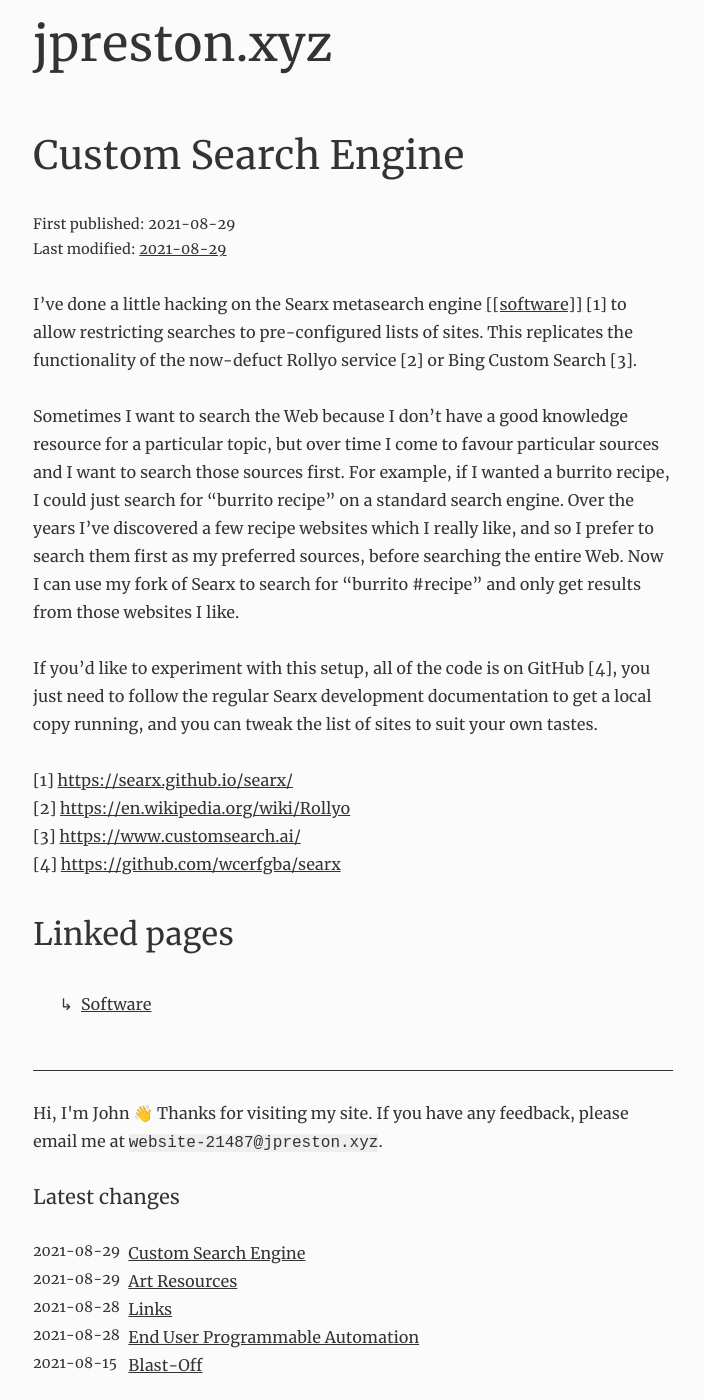
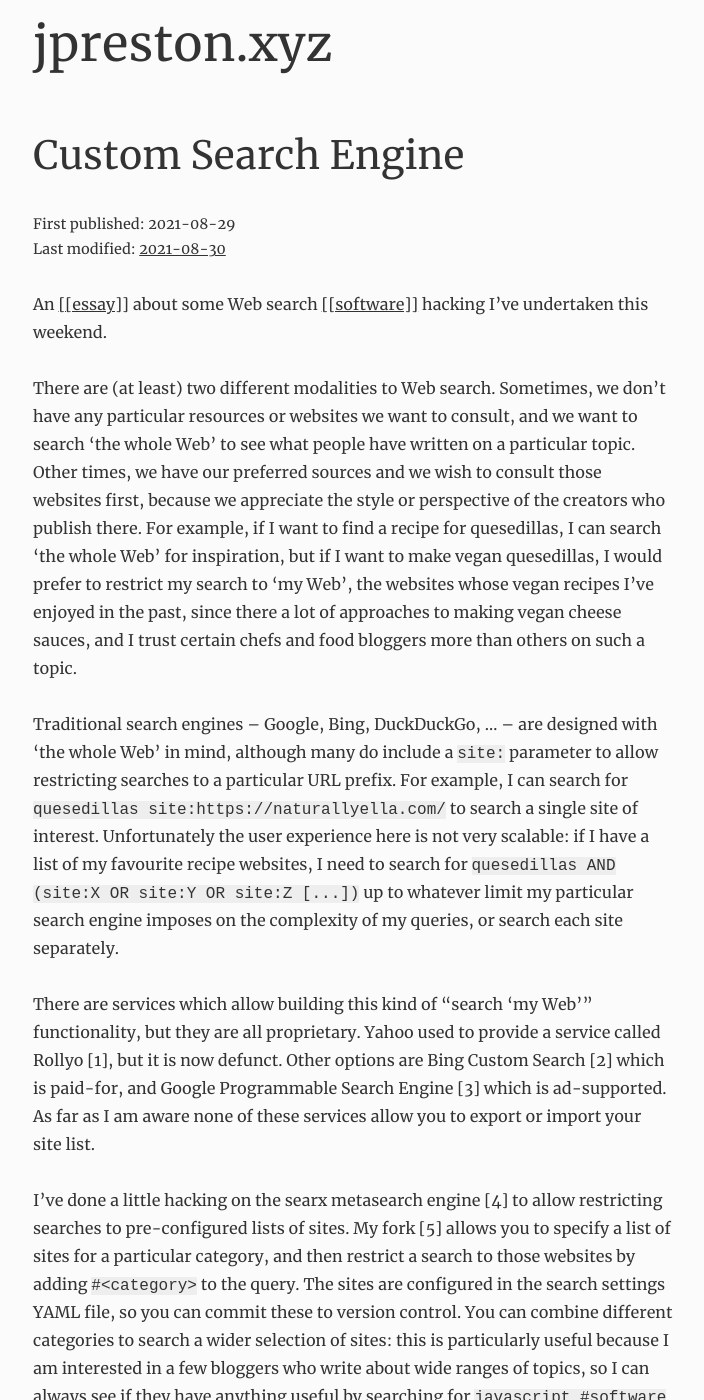
Before and after one commit to wcerfgba/jpreston.xyz, a Jekyll site: the page built from custom-search-engine.md, in a window 1280 px wide and 1400 px high. Shown: the whole window, without its empty margins (287-991 px from the left). Built offline with Jekyll 4.4.1, drawn with Linux system fonts in a browser that asks for light colours; some of the changed text lies outside the part shown.

Commit message:
Rewrite Custom Search Engine writeup to include more detail

```diff
--- a/custom-search-engine.md
+++ b/custom-search-engine.md
@@ -2,16 +2,23 @@
 layout: page
 title: Custom Search Engine
 date: '2021-08-29'
-last_modified_at: '2021-08-29'
+last_modified_at: '2021-08-30'
 ---
 
-I've done a little hacking on the Searx metasearch engine [[software]] [1] to allow restricting searches to pre-configured lists of sites. This replicates the functionality of the now-defuct Rollyo service [2] or Bing Custom Search [3].
+An [[essay]] about some Web search [[software]] hacking I've undertaken this weekend.
 
-Sometimes I want to search the Web because I don't have a good knowledge resource for a particular topic, but over time I come to favour particular sources and I want to search those sources first. For example, if I wanted a burrito recipe, I could just search for "burrito recipe" on a standard search engine. Over the years I've discovered a few recipe websites which I really like, and so I prefer to search them first as my preferred sources, before searching the entire Web. Now I can use my fork of Searx to search for "burrito #recipe" and only get results from those websites I like.
+There are (at least) two different modalities to Web search. Sometimes, we don't have any particular resources or websites we want to consult, and we want to search 'the whole Web' to see what people have written on a particular topic. Other times, we have our preferred sources and we wish to consult those websites first, because we appreciate the style or perspective of the creators who publish there. For example, if I want to find a recipe for quesedillas, I can search 'the whole Web' for inspiration, but if I want to make vegan quesedillas, I would prefer to restrict my search to 'my Web', the websites whose vegan recipes I've enjoyed in the past, since there a lot of approaches to making vegan cheese sauces, and I trust certain chefs and food bloggers more than others on such a topic.
 
-If you'd like to experiment with this setup, all of the code is on GitHub [4], you just need to follow the regular Searx development documentation to get a local copy running, and you can tweak the list of sites to suit your own tastes.
+Traditional search engines -- Google, Bing, DuckDuckGo, ... -- are designed with 'the whole Web' in mind, although many do include a `site:` parameter to allow restricting searches to a particular URL prefix. For example, I can search for `quesedillas site:https://naturallyella.com/` to search a single site of interest. Unfortunately the user experience here is not very scalable: if I have a list of my favourite recipe websites, I need to search for `quesedillas AND (site:X OR site:Y OR site:Z [...])` up to whatever limit my particular search engine imposes on the complexity of my queries, or search each site separately.
 
-[1] <https://searx.github.io/searx/> \
-[2] <https://en.wikipedia.org/wiki/Rollyo> \
-[3] <https://www.customsearch.ai/> \
-[4] <https://github.com/wcerfgba/searx>
+There are services which allow building this kind of "search 'my Web'" functionality, but they are all proprietary. Yahoo used to provide a service called Rollyo [1], but it is now defunct. Other options are Bing Custom Search [2] which is paid-for, and Google Programmable Search Engine [3] which is ad-supported. As far as I am aware none of these services allow you to export or import your site list.
+
+I've done a little hacking on the searx metasearch engine [4] to allow restricting searches to pre-configured lists of sites. My fork [5] allows you to specify a list of sites for a particular category, and then restrict a search to those websites by adding `#<category>` to the query. The sites are configured in the search settings YAML file, so you can commit these to version control. You can combine different categories to search a wider selection of sites: this is particularly useful because I am interested in a few bloggers who write about wide ranges of topics, so I can always see if they have anything useful by searching for `javascript #software #misc` to include my favourite software blogs and those 'misc bloggers' as well. Under the hood, the modified searx code creates a single `<query> site:<site>` query for each site in the set which is the union of the different categories. In order to prevent rate limiting by any target search engine, these requests are jittered and distributed over all engines for which this functionality is configured.
+
+If you'd like to experiment with this setup, all of the code is on GitHub [5], you just need to follow the regular searx development documentation to get a local copy running -- in my case I just needed to checkout and `make run` -- and you can tweak the list of sites to suit your own tastes.
+
+[1] <https://en.wikipedia.org/wiki/Rollyo> \
+[2] <https://www.customsearch.ai/> \
+[3] <https://programmablesearchengine.google.com/about/> \
+[4] <https://searx.github.io/searx/> \
+[5] <https://github.com/wcerfgba/searx>
```
